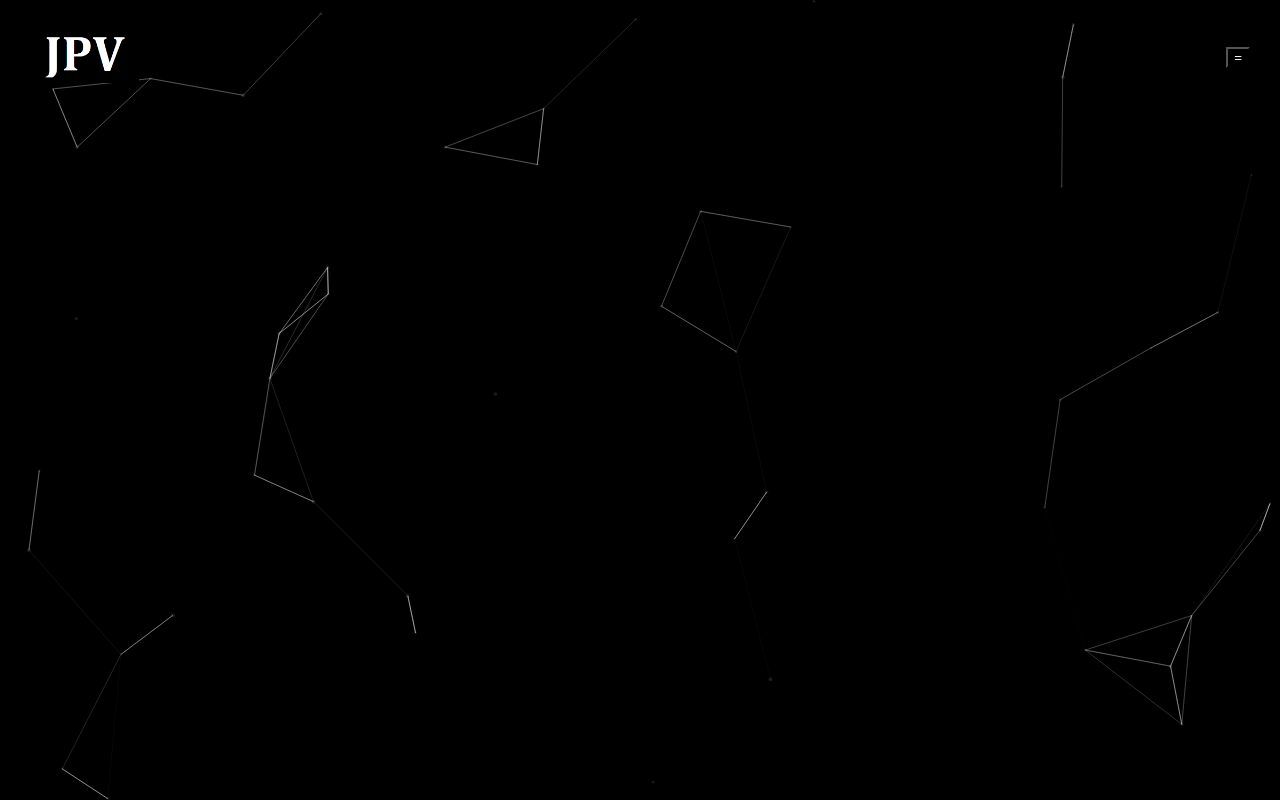
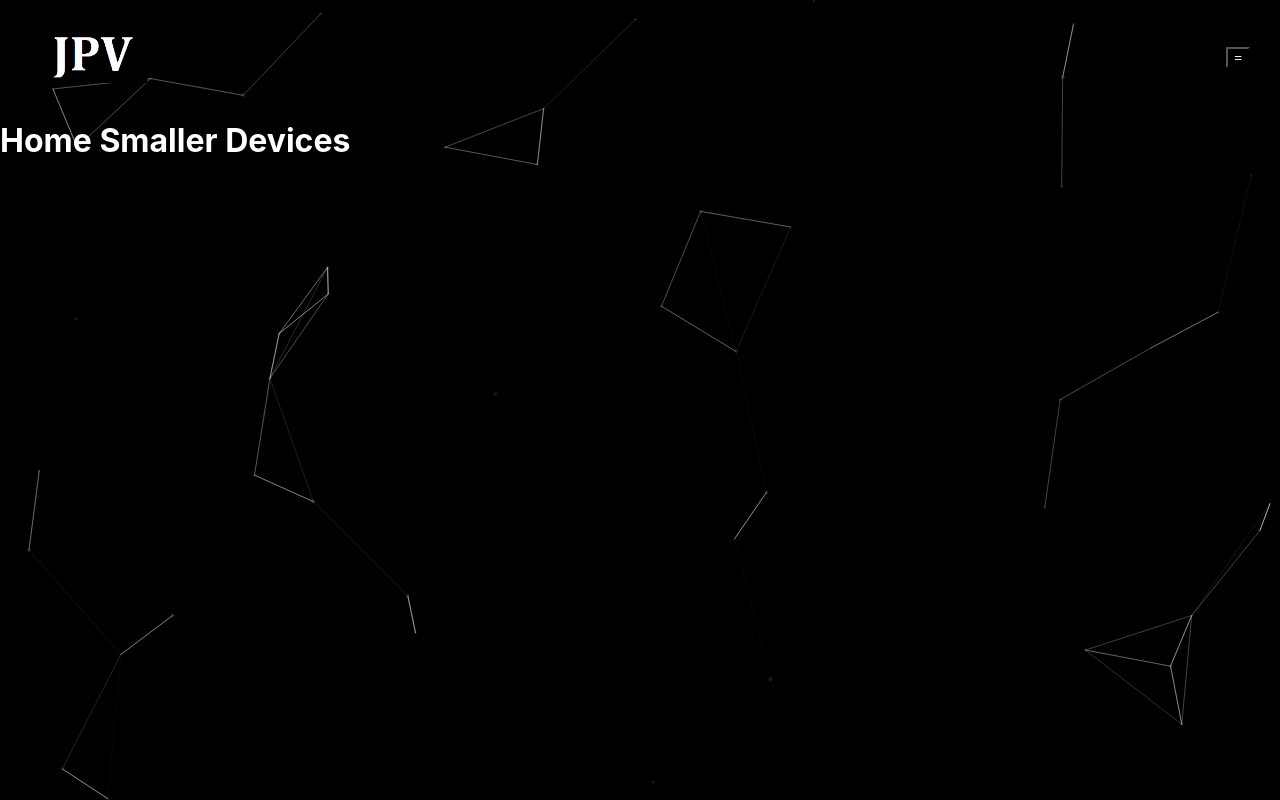
Before and after one commit to withoutwax13/withoutwax13.github.io, a React (Create React App) app: page / in a window 1280 px wide. Built offline with nearby package versions, Linux system fonts and the light colour scheme.

Commit message:
changes on home page and header

```diff
--- a/src/App.js
+++ b/src/App.js
@@ -1,12 +1,18 @@
 import { useState } from "react"
 import Canvas from "./components/Canvas"
 import Header from "./components/Header"
+import Home from "./components/Home"
+import About from "./components/About"
+import Experience from "./components/Experience"
+import Portfolio from "./components/Portfolio"
 
 const App = () => {
   const [navSelection, setNavSelection] = useState(0) // to determine which header navlink is active; default should be the Home page as 0
+  const pageComponents = [<Home setSelection={setNavSelection}/>, <About setSelection={setNavSelection}/>, <Experience setSelection={setNavSelection}/>, <Portfolio setSelection={setNavSelection}/>]
   return (
     <div>
       <Header setSelection={setNavSelection}/>
+      {pageComponents[navSelection]}
       <Canvas/>
     </div>
   )
--- /dev/null
+++ b/src/components/Experience/index.js
@@ -0,0 +1,5 @@
+function Experience() {
+    return <></>;
+}
+
+export default Experience;
--- a/src/components/Header/index.js
+++ b/src/components/Header/index.js
@@ -7,9 +7,10 @@ const Desktop = ({setSelection}) => {
             position: 'absolute',
             width: '100%',
             color: 'white',
+            marginBottom: "0px"
           }} minWidth='max-content' alignItems='center' gap='2'>
             <Box p='2'>
-            <Heading size='lg' as='h1' style={{marginLeft: '30px', cursor: "pointer"}} onClick={()=>setSelection(0)}>
+            <Heading size='lg' as='h1' style={{marginLeft: '38px', cursor: "pointer"}} onClick={()=>setSelection(0)}>
                 <img src={require("../../assets/icons/JPV.png")} style={{height: '60px'}}/>
             </Heading>
             </Box>
@@ -31,9 +32,10 @@ const NonDesktop = ({setSelection}) => {
             position: 'absolute',
             width: '100%',
             color: 'white',
+            marginBottom: "0px"
           }} minWidth='max-content' alignItems='center' gap='2'>
             <Box p='2'>
-            <Heading size='lg' as='h1' style={{marginLeft: '30px', cursor: "pointer"}} onClick={()=>setSelection(0)}>
+            <Heading size='lg' as='h1' style={{marginLeft: '38px', cursor: "pointer"}} onClick={()=>setSelection(0)}>
                 <img src={require("../../assets/icons/JPV.png")} style={{height: '60px'}}/>
             </Heading>
             </Box>
--- a/src/components/Home/index.js
+++ b/src/components/Home/index.js
@@ -1,5 +1,46 @@
-const Home = () => {
-    return <></>;
+import { Button, Heading, Stack } from '@chakra-ui/react'
+
+const Desktop = ({setSelection}) => {
+    return(
+        <Stack style={{
+            zIndex: '5',
+            position: 'absolute',
+            color: 'white',
+            marginTop: "123px",
+            marginLeft: "185px",
+            paddingTop: "0",
+          }}>
+            <Heading as="h1" fontSize="70px" fontFamily="Calibri" margin="0px" style={{color: "white"}}>I am John Patrick Valera.</Heading>
+            <Heading as="h2" fontSize="70px" margin="0px" fontFamily="Calibri" style={{color: "#8591BB"}}>I build web solutions.</Heading>
+            <Heading as="h3" fontSize='70px' margin="0px" fontFamily="Calibri" style={{color: "#606A8B"}}>I am a full stack developer.</Heading>
+            <Button onClick={()=>setSelection(3)} width="529px" height="51px" backgroundColor="transparent" color="white" style={{cursor: "pointer", borderColor: "white", borderRadius: '5px', borderWidth: "3px", margin: "50px 0"}}>
+                <Heading as="h4" fontSize="25px">CHECK MY PORTFOLIO</Heading>
+            </Button>
+        </Stack>
+    );
+}
+
+const NonDesktop = ({setSelection}) => {
+    return (
+        <div style={{
+            zIndex: '5',
+            position: 'absolute',
+            width: '100%',
+            color: 'white',
+            marginTop: "100px",
+            paddingTop: "0",
+          }}>
+            <h1 style={{color: "white"}}>Home Smaller Devices</h1>
+        </div>
+    )
+}
+
+const Home = ({setSelection}) => {
+    var deviceWidth = window.innerWidth || document.documentElement.clientWidth || document.body.clientWidth;
+    const renderHeader = () => {
+        return deviceWidth > 1280 ? <Desktop setSelection={setSelection}/> : <NonDesktop setSelection={setSelection}/>
+    }
+    return renderHeader()
 }
 
 export default Home;
```
